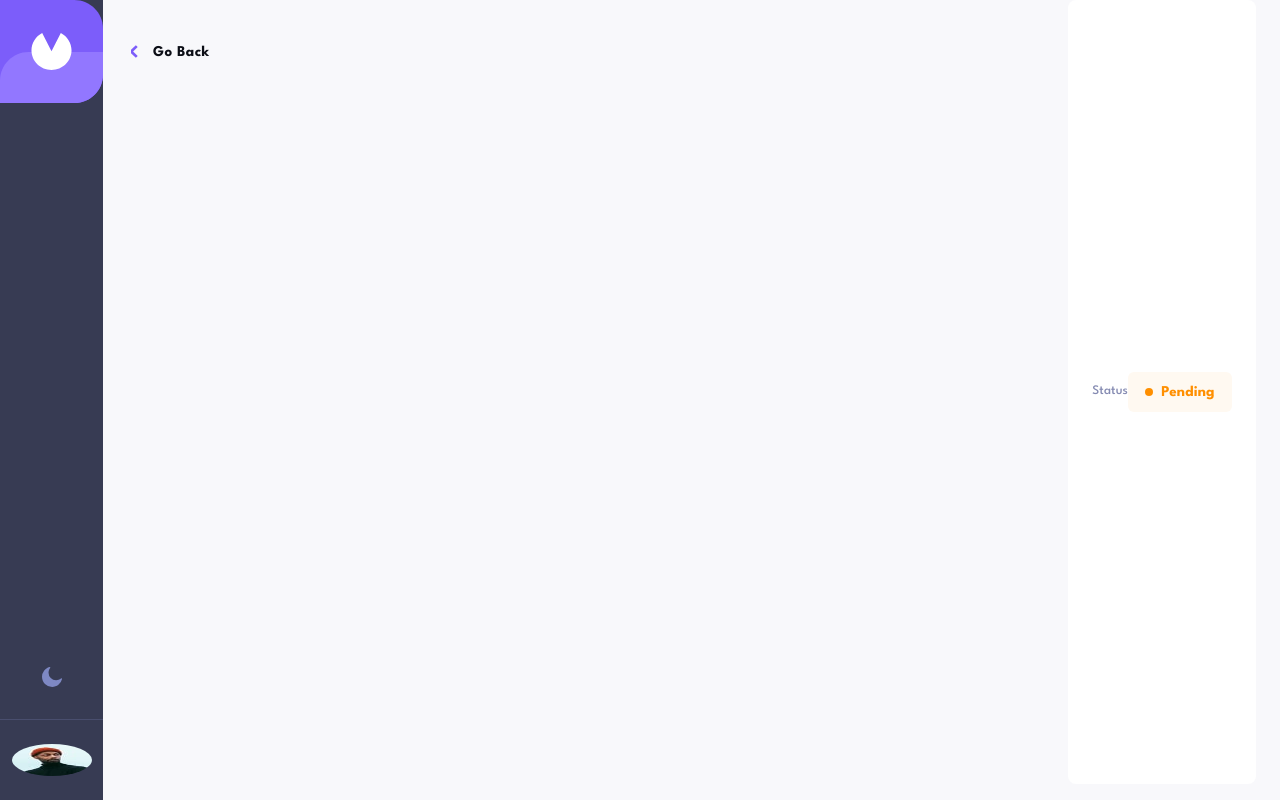
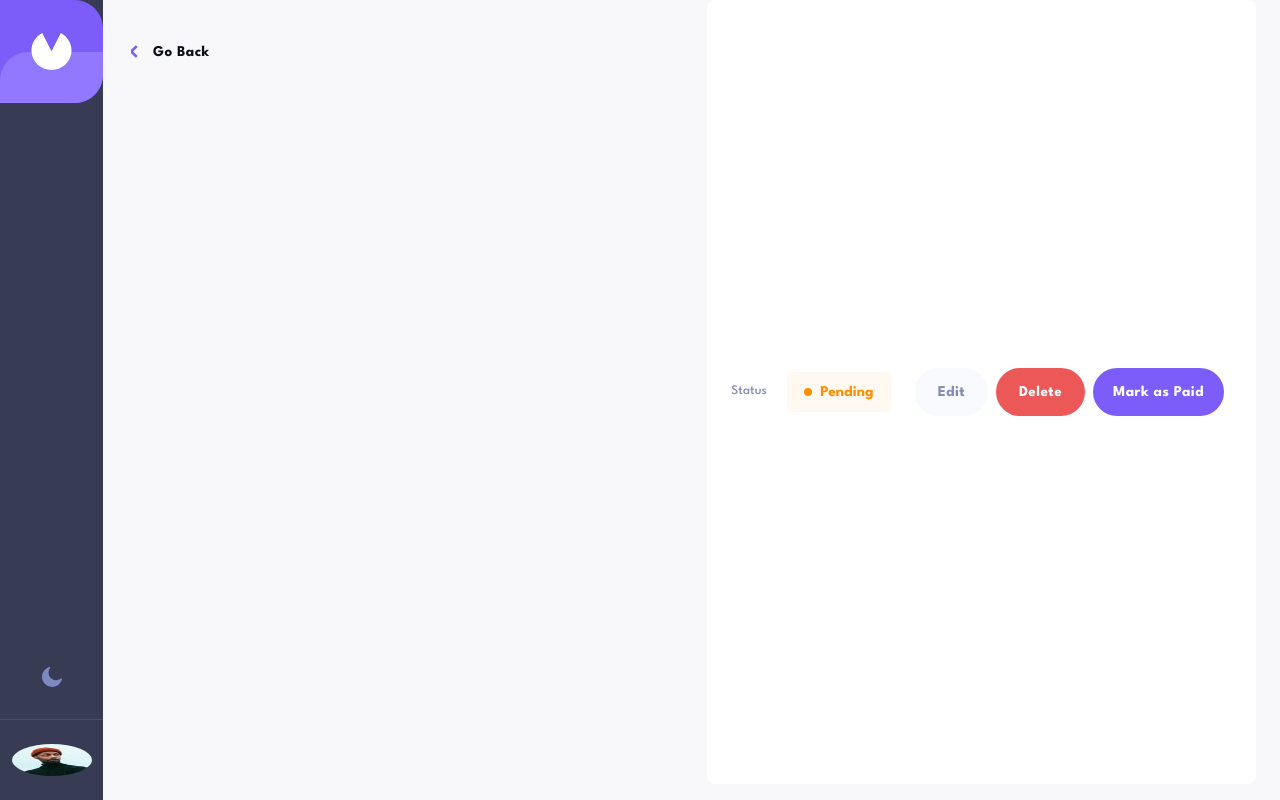
Before and after one commit to bilanoo/invoice, a React (Vite) app: page /edit-invoice/AA1449 in a window 1280 px wide. Built offline with nearby package versions, Linux system fonts and the light colour scheme.

Commit message:
implemented conditional render based on screen width for the edit, deletion and markign as paid buttons on the navbar.

```diff
--- a/src/pages/EditInvoice/features/Navbar/Navbar.tsx
+++ b/src/pages/EditInvoice/features/Navbar/Navbar.tsx
@@ -1,15 +1,35 @@
+import useWindowDimensions from "../../../../utils";
 import { InvoiceStatus } from "../../../Homepage/features/InvoiceStatus/InvoiceStatus";
-import { Container, StatusText } from "./NavbarStyles";
+import {
+  Container,
+  DeleteInvoiceButton,
+  EditInvoiceButton,
+  InvoiceStatusContainer,
+  MarkAsPaidButton,
+  ModifyInvoiceContainer,
+  StatusText,
+} from "./NavbarStyles";
 
 interface NavbarProps {
   status: string;
 }
 
 export const Navbar = ({ status }: NavbarProps) => {
+  const { width } = useWindowDimensions();
+
   return (
     <Container>
       <StatusText>Status</StatusText>
-      <InvoiceStatus status={status} />
+      <InvoiceStatusContainer>
+        <InvoiceStatus status={status} />
+      </InvoiceStatusContainer>
+      {width >= 768 && (
+        <ModifyInvoiceContainer>
+          <EditInvoiceButton>Edit</EditInvoiceButton>
+          <DeleteInvoiceButton>Delete</DeleteInvoiceButton>
+          <MarkAsPaidButton>Mark as Paid</MarkAsPaidButton>
+        </ModifyInvoiceContainer>
+      )}
     </Container>
   );
 };
--- a/src/pages/EditInvoice/features/Navbar/NavbarStyles.tsx
+++ b/src/pages/EditInvoice/features/Navbar/NavbarStyles.tsx
@@ -1,4 +1,4 @@
-import { Box, Typography, styled } from "@mui/material";
+import { Box, Button, Typography, styled } from "@mui/material";
 
 export const Container = styled(Box)(({ theme }) => ({
   "&": {
@@ -23,3 +23,73 @@ export const StatusText = styled(Typography)(({ theme }) => ({
     width: "fit-content",
   },
 }));
+
+export const InvoiceStatusContainer = styled(Box)(() => ({
+  "&": {
+    marginLeft: "auto",
+  },
+  "@media only screen and (min-width: 768px)": {
+    "&": {
+      marginRight: "auto",
+      marginLeft: "0",
+      paddingLeft: "20px",
+    },
+  },
+}));
+
+export const ModifyInvoiceContainer = styled(Box)(() => ({
+  "&": {
+    display: "flex",
+    gap: "8px",
+    boxSizing: "border-box",
+  },
+}));
+
+export const EditInvoiceButton = styled(Button)(({ theme }) => ({
+  "&": {
+    width: "73px",
+    height: "48px",
+    fontSize: "0.938rem",
+    fontWeight: 700,
+    fontFamily: "inherit",
+    textTransform: "none",
+    borderRadius: "24px",
+    color: theme.customPalette.blueYonderToWhite,
+    backgroundColor: theme.customPalette.ghostWhiteToLightBlue,
+  },
+}));
+
+export const DeleteInvoiceButton = styled(Button)(({ theme }) => ({
+  "&": {
+    width: "89px",
+    height: "48px",
+    fontSize: "0.938rem",
+    fontWeight: 700,
+    fontFamily: "inherit",
+    textTransform: "none",
+    borderRadius: "24px",
+    color: theme.customPalette.white,
+    backgroundColor: theme.customPalette.grapefruitRed,
+  },
+  "&:hover": {
+    backgroundColor: theme.customPalette.lightSalmonPink,
+  },
+}));
+
+export const MarkAsPaidButton = styled(Button)(({ theme }) => ({
+  "&": {
+    width: "131px",
+    height: "48px",
+    fontSize: "0.938rem",
+    fontWeight: 700,
+    fontFamily: "inherit",
+    textTransform: "none",
+    borderRadius: "24px",
+    color: theme.customPalette.white,
+    backgroundColor: theme.customPalette.mainPurple,
+    marginRight: "32px",
+  },
+  "&:hover": {
+    backgroundColor: theme.customPalette.tropicalIndigo,
+  },
+}));
--- a/src/theme.tsx
+++ b/src/theme.tsx
@@ -9,9 +9,13 @@ declare module "@mui/material/styles" {
       backgroundColor: string;
       invoiceBackgroundColor: string;
       blueYonderToWhite: string;
+      grapefruitRed: string;
+      lightSalmonPink: string;
+      tropicalIndigo: string;
       backgroundColorDraftInvoice: string;
       backgroundColorPendingInvoice: string;
       backgroundColorPaidInvoice: string;
+      ghostWhiteToLightBlue: string;
     };
   }
   interface ThemeOptions {
@@ -22,9 +26,13 @@ declare module "@mui/material/styles" {
       backgroundColor?: string;
       invoiceBackgroundColor?: string;
       blueYonderToWhite?: string;
+      grapeFruitRed?: string;
+      lightSalmonPink?: string;
+      tropicalIndigo?: string;
       backgroundColorDraftInvoice?: string;
       backgroundColorPendingInvoice?: string;
       backgroundColorPaidInvoice?: string;
+      ghostWhiteToLightBlue?: string;
     };
   }
 }
@@ -48,6 +56,10 @@ export const getDesignTokens = (mode: PaletteMode) => ({
     lightPurple: "#9277FF",
     invoiceBackgroundColor: mode === "light" ? "#FFF" : "#1E2139",
     blueYonderToWhite: mode === "light" ? "#858BB2" : "#FFF",
+    ghostWhiteToLightBlue: mode === "light" ? "#F9FAFE" : "#252945",
+    grapefruitRed: "#EC5757",
+    lightSalmonPink: "#FF9797",
+    tropicalIndigo: "#9277FF",
     backgroundColorDraftInvoice: mode === "light" ? "#F4F4F5" : "#292C44",
     backgroundColorPendingInvoice: mode === "light" ? "#FFF9F1" : "#2B2736",
     backgroundColorPaidInvoice: mode === "light" ? "#F4FDFA" : "#1F2B3F",
```
